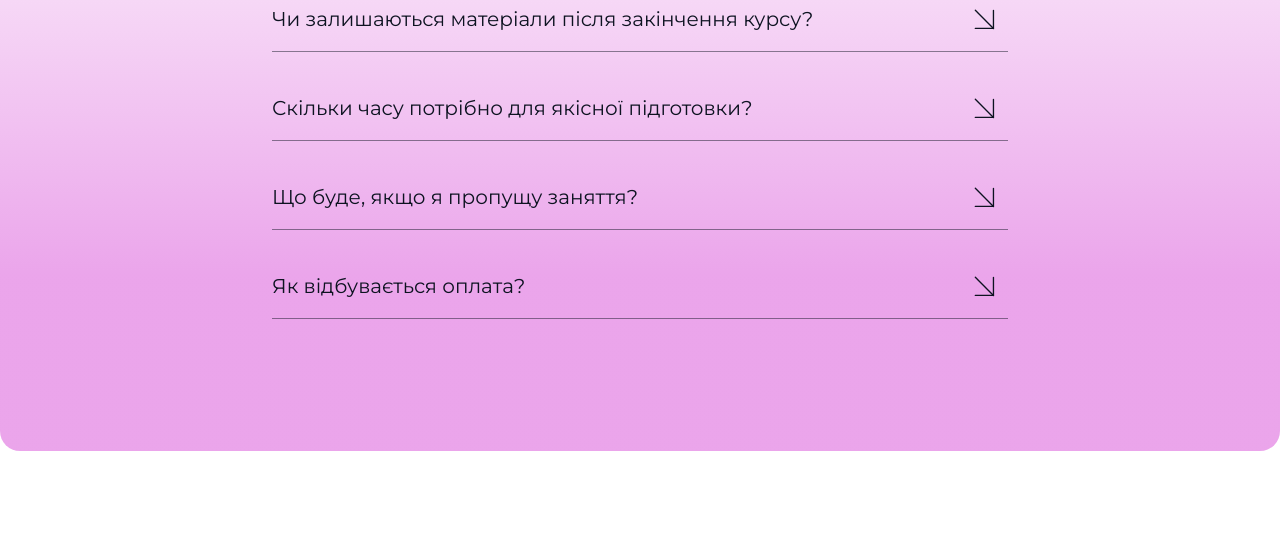
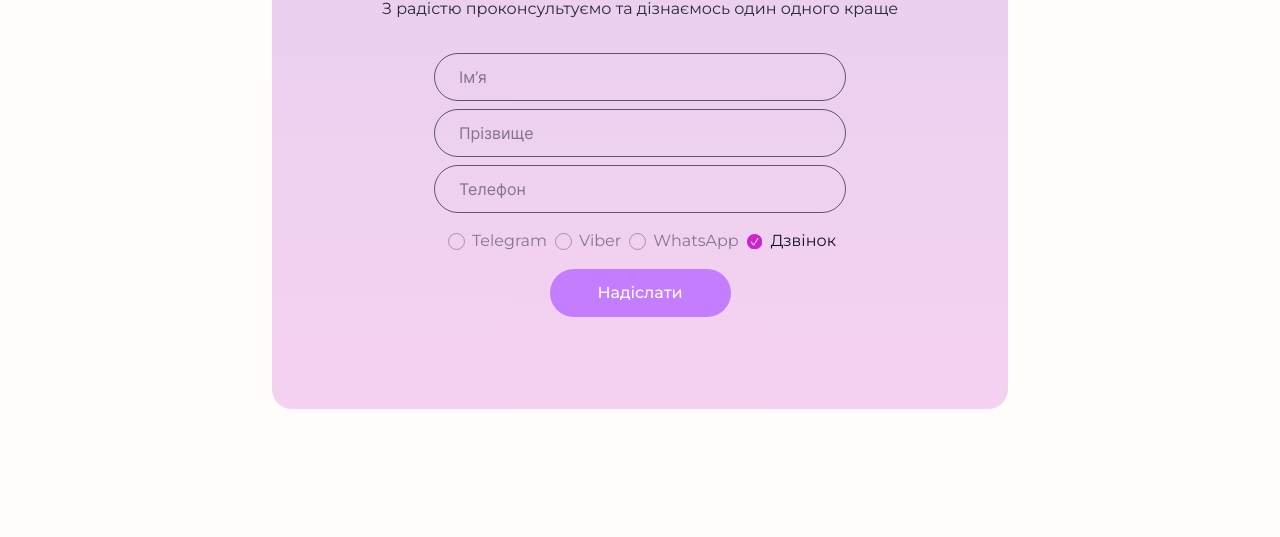
Before and after one commit to alexSili4/amr, a website built with Vite: page src/index.html in a window 1280 px wide. Shown: the part 287-824 px from the top of the page. Before the commit the page ends 800 px from the top, so only its background shows below. Built offline with nearby package versions, Linux system fonts and the light colour scheme.

Commit message:
add consultation

```diff
--- /dev/null
+++ b/src/css/consultation.css
@@ -0,0 +1,211 @@
+.landing-consultation-wrap {
+  padding-top: 64px;
+  padding-bottom: 64px;
+  background-color: #fffcf9;
+}
+
+.landing-consultation-container {
+  width: 320px;
+  padding-left: 11px;
+  padding-right: 11px;
+  margin-left: auto;
+  margin-right: auto;
+}
+
+.landing-consultation-form-wrap {
+  padding: 32px 16px;
+  border-radius: 20px;
+  background-image: linear-gradient(180deg, rgba(131, 30, 193, 0.2), rgba(206, 36, 206, 0.2) 100%);
+}
+
+.landing-consultation-title {
+  color: #ce24ce;
+  font-family: Montserrat;
+  font-size: 28px;
+  font-weight: 700;
+  line-height: 1;
+  text-align: center;
+}
+
+.landing-consultation-text {
+  margin-top: 16px;
+  color: #272b33;
+  font-family: Montserrat;
+  font-size: 16px;
+  font-weight: 400;
+  line-height: 1.5;
+  text-align: center;
+}
+
+.landing-consultation-form {
+  display: flex;
+  flex-direction: column;
+  align-items: center;
+  margin-top: 16px;
+}
+
+.landing-consultation-form-input-wrap {
+  width: 248px;
+}
+
+.landing-consultation-form-input-wrap:not(:first-of-type) {
+  margin-top: 8px;
+}
+
+.landing-consultation-form-input {
+  width: 100%;
+  height: 48px;
+  border: 1px solid rgba(39, 43, 51, 0.64);
+  border-radius: 24px;
+  padding-left: 24px;
+  padding-right: 24px;
+  background-color: transparent;
+  color: #0d1321;
+  font-family: Inter;
+  font-size: 16px;
+  font-weight: 400;
+  line-height: 1.5;
+  outline: none;
+}
+
+.landing-consultation-form-input::placeholder {
+  color: rgba(13, 19, 33, 0.48);
+}
+
+.landing-consultation-form-radiobtn-container {
+  display: flex;
+  flex-direction: column;
+  gap: 4px;
+  margin-top: 16px;
+}
+
+.landing-consultation-form-radiobtn-wrap {
+  display: flex;
+  align-items: center;
+  gap: 4px;
+  cursor: pointer;
+}
+
+.landing-consultation-form-radiobtn-custom-wrap {
+  display: flex;
+  align-items: center;
+  justify-content: center;
+  width: 24px;
+  height: 24px;
+}
+
+.landing-consultation-form-radiobtn-custom {
+  width: 17px;
+  height: 17px;
+  border-radius: 50%;
+  border: 1px solid;
+  border-color: rgba(13, 19, 33, 0.32);
+  background-color: transparent;
+  transition: background-color var(--transition-duration-and-func), border-color var(--transition-duration-and-func);
+}
+
+.landing-consultation-form-radiobtn-custom-wrap:has(input:checked) > .landing-consultation-form-radiobtn-custom {
+  border-color: transparent;
+}
+
+.landing-consultation-form-radiobtn-custom::after {
+  content: '';
+  display: flex;
+  align-items: center;
+  justify-content: center;
+  height: 100%;
+  background-image: url('/icons/consultation/radio-btn-check.svg');
+  opacity: 0;
+  transition: opacity var(--transition-duration-and-func);
+}
+
+.landing-consultation-form-radiobtn-custom-wrap:has(input:checked) > .landing-consultation-form-radiobtn-custom::after {
+  opacity: 1;
+}
+
+.landing-consultation-form-radiobtn-title {
+  color: rgba(13, 19, 33, 0.48);
+  font-family: Montserrat;
+  font-size: 16px;
+  font-weight: 400;
+  line-height: 1.5;
+  transition: color var(--transition-duration-and-func);
+}
+
+.landing-consultation-form-radiobtn-custom-wrap:has(input:checked) + .landing-consultation-form-radiobtn-title {
+  color: #0d1321;
+}
+
+.landing-consultation-form-submit-btn-wrap {
+  width: 100%;
+  margin-top: 16px;
+}
+
+.landing-consultation-form-submit-btn {
+  display: flex;
+  align-items: center;
+  justify-content: center;
+  width: 100%;
+  height: 48px;
+  padding: 0;
+  border: none;
+  border-radius: 24px;
+  background-color: #831ec1;
+  color: #fffcf9;
+  font-family: Montserrat;
+  font-size: 16px;
+  font-weight: 500;
+  line-height: 1.5;
+  transition: background-color var(--transition-duration-and-func), color var(--transition-duration-and-func);
+}
+
+.landing-consultation-form-submit-btn:disabled {
+  background-color: #c47dff;
+}
+
+@media screen and (min-width: 1180px) {
+  .landing-consultation-wrap {
+    padding-top: 128px;
+    padding-bottom: 128px;
+  }
+
+  .landing-consultation-container {
+    width: 758px;
+  }
+
+  .landing-consultation-form-wrap {
+    padding: 92px 96px;
+  }
+
+  .landing-consultation-title {
+    font-size: 48px;
+  }
+
+  .landing-consultation-form {
+    margin-top: 32px;
+  }
+
+  .landing-consultation-form-input-wrap {
+    width: 412px;
+  }
+
+  .landing-consultation-form-input {
+    border: 1px solid rgba(13, 19, 33, 0.64);
+  }
+
+  .landing-consultation-form-radiobtn-container {
+    flex-direction: row;
+    align-items: center;
+    justify-content: center;
+    gap: 4px;
+  }
+
+  .landing-consultation-form-submit-btn-wrap {
+    width: 181px;
+  }
+
+  .landing-consultation-form-submit-btn:not(:disabled):is(:hover, :focus) {
+    background-color: #fffcf9;
+    color: #831ec1;
+  }
+}
--- a/src/css/fonts.css
+++ b/src/css/fonts.css
@@ -21,3 +21,9 @@
   src: local('Montserrat'), url('/fonts/montserrat/Montserrat-Regular.ttf') format('truetype');
   font-weight: 400;
 }
+
+@font-face {
+  font-family: 'Inter';
+  src: local('Inter'), url('/fonts/inter/Inter-Regular.ttf') format('truetype');
+  font-weight: 400;
+}
--- a/src/css/styles.css
+++ b/src/css/styles.css
@@ -15,4 +15,5 @@
 /* @import url('./experienced-teachers.css'); */
 /* @import url('./reviews.css'); */
 /* @import url('./instagram.css'); */
-@import url('./questions.css');
+/* @import url('./questions.css'); */
+@import url('./consultation.css');
--- a/src/index.html
+++ b/src/index.html
@@ -8,7 +8,7 @@
     <link rel="stylesheet" href="/css/styles.css" />
   </head>
   <body>
-    <load src="/partials/questions.html" />
+    <load src="/partials/consultation.html" />
     <script type="module" src="/js/main.js"></script>
   </body>
 </html>
--- a/src/js/eventHandlers.js
+++ b/src/js/eventHandlers.js
@@ -1,6 +1,7 @@
 import refs from './refs';
 
 refs.questionsList.addEventListener('click', toggleShowAnswer);
+refs.consultationForm.addEventListener('input', onConsultationFormInput);
 
 function toggleShowAnswer(e) {
   const targetClassName = 'hidden-desc';
@@ -13,3 +14,25 @@ function toggleShowAnswer(e) {
   const questionContainer = e.target.closest('.js-landing-questions-list-question-wrap');
   questionContainer.classList.toggle(targetClassName);
 }
+
+function onConsultationFormInput(e) {
+  const data = {};
+
+  const formData = new FormData(e.currentTarget);
+
+  formData.forEach((value, key) => {
+    data[key] = value;
+  });
+
+  const dataKeys = Object.keys(data);
+  const isValidDataLength = dataKeys.length === 4;
+  const isNotEmptyForm = dataKeys.every((key) => data[key]);
+
+  const isDisabled = !isValidDataLength || !isNotEmptyForm;
+
+  if (isDisabled) {
+    refs.consultationFormSubmitBtn.setAttribute('disabled', '');
+  } else {
+    refs.consultationFormSubmitBtn.removeAttribute('disabled');
+  }
+}
--- a/src/js/main.js
+++ b/src/js/main.js
@@ -1,2 +1,2 @@
-import '/js/swiper';
+// import '/js/swiper';
 import '/js/eventHandlers';
--- a/src/js/refs.js
+++ b/src/js/refs.js
@@ -1,5 +1,7 @@
 const refs = {
   questionsList: document.querySelector('.js-landing-questions-list'),
+  consultationForm: document.querySelector('.js-landing-consultation-form'),
+  consultationFormSubmitBtn: document.querySelector('.js-landing-consultation-form-submit-btn'),
 };
 
 export default refs;
--- /dev/null
+++ b/src/partials/consultation.html
@@ -0,0 +1,54 @@
+<section class="landing-consultation-wrap">
+  <h2 class="hidden-element">Консультація</h2>
+  <div class="landing-consultation-container">
+    <div class="landing-consultation-form-wrap">
+      <p class="landing-consultation-title">Познайомимося?</p>
+      <p class="landing-consultation-text">З радістю проконсультуємо та дізнаємось один одного краще</p>
+      <form class="landing-consultation-form js-landing-consultation-form">
+        <input type="hidden" />
+        <div class="landing-consultation-form-input-wrap">
+          <input class="landing-consultation-form-input" type="text" placeholder="Ім&#8217;я" name="name" />
+        </div>
+        <div class="landing-consultation-form-input-wrap">
+          <input class="landing-consultation-form-input" type="text" placeholder="Прізвище" name="surname" />
+        </div>
+        <div class="landing-consultation-form-input-wrap">
+          <input class="landing-consultation-form-input" type="tel" placeholder="Телефон" name="phone" />
+        </div>
+        <div class="landing-consultation-form-radiobtn-container">
+          <label class="landing-consultation-form-radiobtn-wrap">
+            <span class="landing-consultation-form-radiobtn-custom-wrap">
+              <input type="radio" name="contact-method" value="telegram" class="hidden-element" />
+              <span class="landing-consultation-form-radiobtn-custom"></span>
+            </span>
+            <span class="landing-consultation-form-radiobtn-title">Telegram</span>
+          </label>
+          <label class="landing-consultation-form-radiobtn-wrap">
+            <span class="landing-consultation-form-radiobtn-custom-wrap">
+              <input type="radio" name="contact-method" value="viber" class="hidden-element" />
+              <span class="landing-consultation-form-radiobtn-custom"></span>
+            </span>
+            <span class="landing-consultation-form-radiobtn-title">Viber</span>
+          </label>
+          <label class="landing-consultation-form-radiobtn-wrap">
+            <span class="landing-consultation-form-radiobtn-custom-wrap">
+              <input type="radio" name="contact-method" value="whatsapp" class="hidden-element" />
+              <span class="landing-consultation-form-radiobtn-custom"></span>
+            </span>
+            <span class="landing-consultation-form-radiobtn-title">WhatsApp</span>
+          </label>
+          <label class="landing-consultation-form-radiobtn-wrap">
+            <span class="landing-consultation-form-radiobtn-custom-wrap">
+              <input type="radio" name="contact-method" value="call" class="hidden-element" checked />
+              <span class="landing-consultation-form-radiobtn-custom"></span>
+            </span>
+            <span class="landing-consultation-form-radiobtn-title">Дзвінок</span>
+          </label>
+        </div>
+        <div class="landing-consultation-form-submit-btn-wrap">
+          <button class="landing-consultation-form-submit-btn js-landing-consultation-form-submit-btn" type="submit" disabled>Надіслати</button>
+        </div>
+      </form>
+    </div>
+  </div>
+</section>
```
Also changed, not shown: src/fonts/inter/Inter-Regular.ttf (added), src/icons/consultation/radio-btn-check.svg (added).
